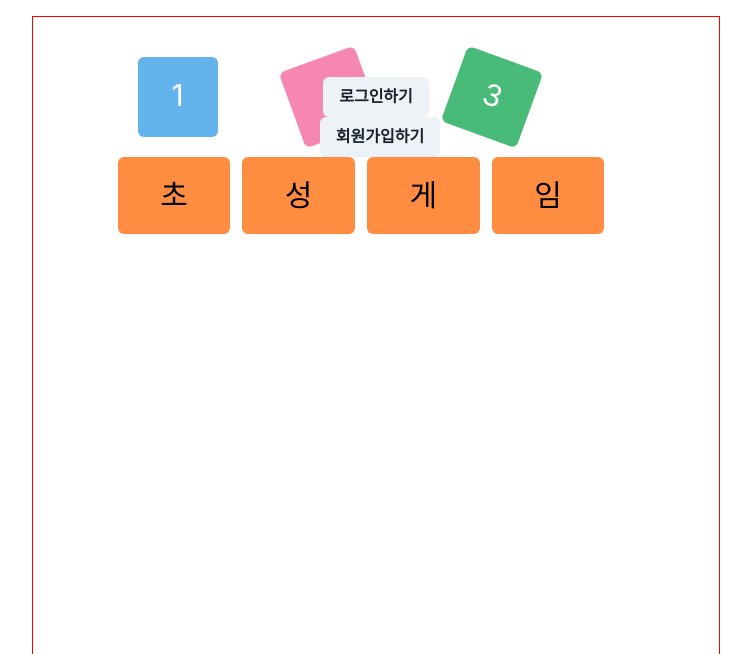
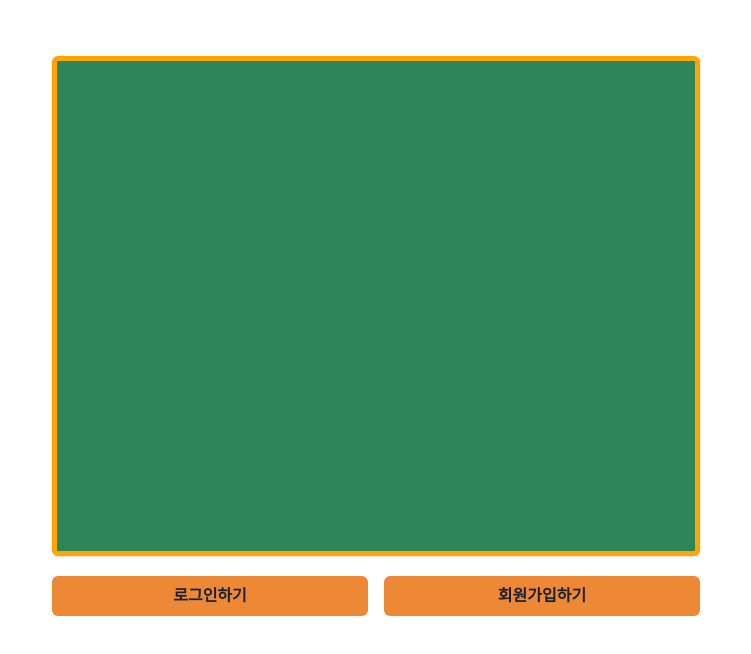
Before and after one commit to GarlicBears/143quiz_frontend, a React (Create React App) app: page /landing in a window 1280 px wide. Shown: the top 654 px of the page, without its empty margins (264-1015 px from the left). Built offline with nearby package versions, Linux system fonts and the light colour scheme.

Commit message:
LandingPage.tsx edited

```diff
--- a/src/Pages/LandingPage.tsx
+++ b/src/Pages/LandingPage.tsx
@@ -3,9 +3,16 @@ import {
   Box,
   Button,
   ButtonGroup,
+  Card,
+  CardBody,
+  CardFooter,
+  CardHeader,
   Container,
+  Heading,
   SimpleGrid,
+  Stack,
   Text,
+  VStack,
 } from '@chakra-ui/react';
 import { useNavigate } from 'react-router-dom';
 //First Page
@@ -29,9 +36,10 @@ const LandingPage = () => {
       bg="var(--background-color)"
       overflowY="auto"
       paddingBottom="200px"
+      border="0px solid black"
     >
       <Box
-        border="1px solid red"
+        border="0px solid brown"
         minH="90vh"
         py={10}
         px={5}
@@ -40,79 +48,37 @@ const LandingPage = () => {
         alignItems="center" // 자식 요소를 가운데 정렬
         width="100%" // 전체 너비 사용
       >
-        <Box w="80%" h="20px">
-          {/*143*/}
-          <SimpleGrid columns={3}>
-            <Box
-              bg="blue.300"
-              p={4}
-              borderRadius="md"
-              w="80px"
-              h="80px"
-              ml="20px"
-            >
-              <Text fontSize="3xl" color="white" textAlign="center">
-                1
-              </Text>
-            </Box>
-            <Box
-              bg="pink.300"
-              transform="rotate(-20deg)"
-              p={4}
-              borderRadius="md"
-              w="80px"
-              h="80px"
-            >
-              <Text fontSize="3xl" color="white" textAlign="center">
-                4
-              </Text>
-            </Box>
-            <Box
-              bg="green.400"
-              transform="rotate(20deg)"
-              p={4}
-              borderRadius="md"
-              w="80px"
-              h="80px"
-              ml="-10px"
-            >
-              <Text fontSize="3xl" color="white" textAlign="center">
-                3
-              </Text>
-            </Box>
-          </SimpleGrid>
-          {/*Text '초성게임'*/}
-          <SimpleGrid columns={4} mt={5} gap={3} mr={30}>
-            <Box bg="#ff8d41" p={4} borderRadius="md">
-              <Text fontSize="3xl" color="black" textAlign="center">
-                초
-              </Text>
-            </Box>
-            <Box bg="#ff8d41" p={4} borderRadius="md">
-              <Text fontSize="3xl" color="black" textAlign="center">
-                성
-              </Text>
-            </Box>
-            <Box bg="#ff8d41" p={4} borderRadius="md">
-              <Text fontSize="3xl" color="black" textAlign="center">
-                게
-              </Text>
-            </Box>
-            <Box bg="#ff8d41" p={4} borderRadius="md">
-              <Text fontSize="3xl" color="black" textAlign="center">
-                임
-              </Text>
-            </Box>
-          </SimpleGrid>
-        </Box>
-        <ButtonGroup
-          flexDirection="column"
-          alignItems="center"
-          width="80%"
-          display="flex"
+        <Card
+          h="500px"
+          w="100%"
+          backgroundColor="green.600"
+          border="5px solid orange"
         >
-          <Button onClick={handleClickLogin}>로그인하기</Button>
-          <Button onClick={hadleClickSignup}>회원가입하기</Button>
+          <CardHeader></CardHeader>
+          <CardBody border="0px solid red"></CardBody>
+          <CardFooter border="0px solid blue">
+            <SimpleGrid columns={4} spacing="1px">
+              {/*<Box bg="tomato" w="40px" h="40px"></Box>*/}
+            </SimpleGrid>
+          </CardFooter>
+        </Card>
+        <ButtonGroup mt={5} w="100%" gap={2}>
+          <Button
+            justifyContent="center"
+            w="100%"
+            backgroundColor="orange.400"
+            onClick={handleClickLogin}
+          >
+            로그인하기
+          </Button>
+          <Button
+            w="100%"
+            justifyContent="center"
+            backgroundColor="orange.400"
+            onClick={hadleClickSignup}
+          >
+            회원가입하기
+          </Button>
         </ButtonGroup>
       </Box>
     </Container>
```
